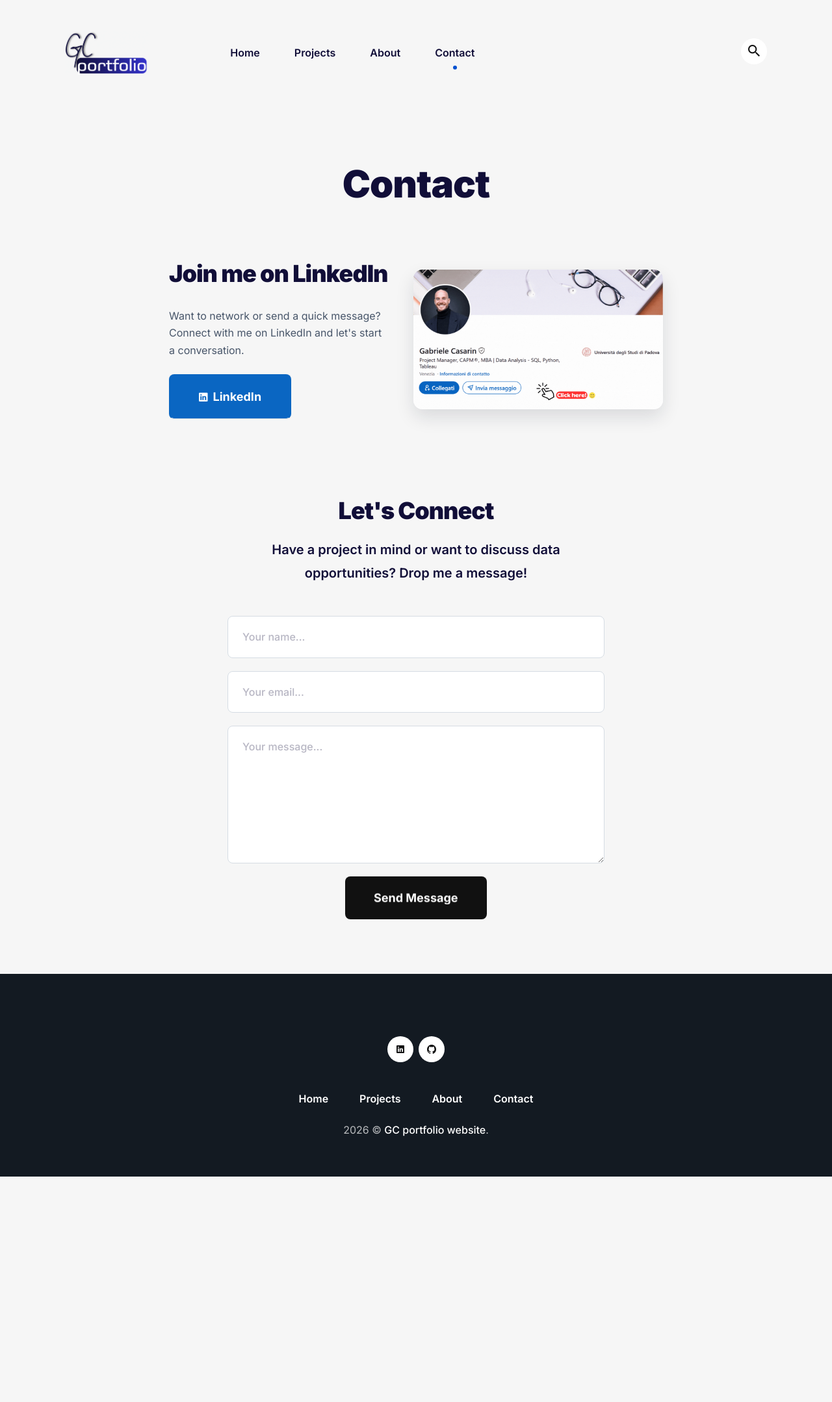
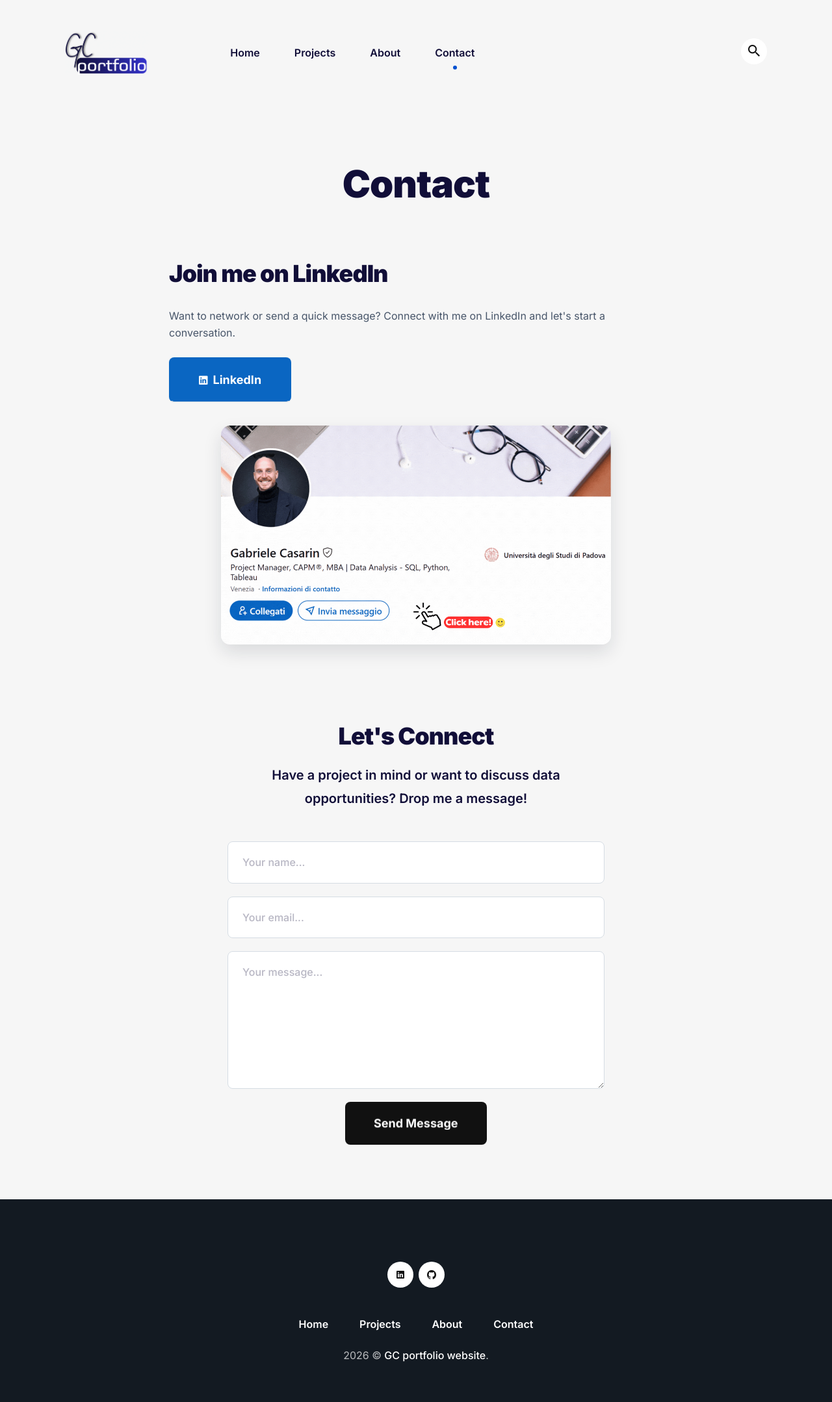
Before and after one commit to gcasarin/gcasarin.github.io, a Jekyll site: the page built from docs/_pages/contact.md, in a window 1280 px wide. Shown: the whole page at 65% size. Built offline with Jekyll 4.4.1, drawn with Linux system fonts in a browser that asks for light colours; before the commit the page ends 1811 px from its top, so only the background shows below that.

Commit message:
Update CSS for LinkedIn section layout
Adjusted max width for LinkedIn image and modified flex properties for layout.

```diff
--- a/assets/css/main.css
+++ b/assets/css/main.css
@@ -4334,7 +4334,7 @@ section,
   --contact-linkedin-heading-size: 2.25rem;
 
   /* Immagine nella sezione LinkedIn (DESKTOP) */
-  --contact-split-img-max-width: 900px;
+  --contact-split-img-max-width: 600px;
 
   /* Regolazioni separate MOBILE (sotto i 768px) */
   --hero-title-size-mobile: 1.9rem;
@@ -4455,7 +4455,7 @@ section,
 }
 
 .contact-linkedin-split__right {
-  flex: 1.15 1 360px;
+  flex: 1.3 1 480px;
   text-align: center;
 }
 
```
